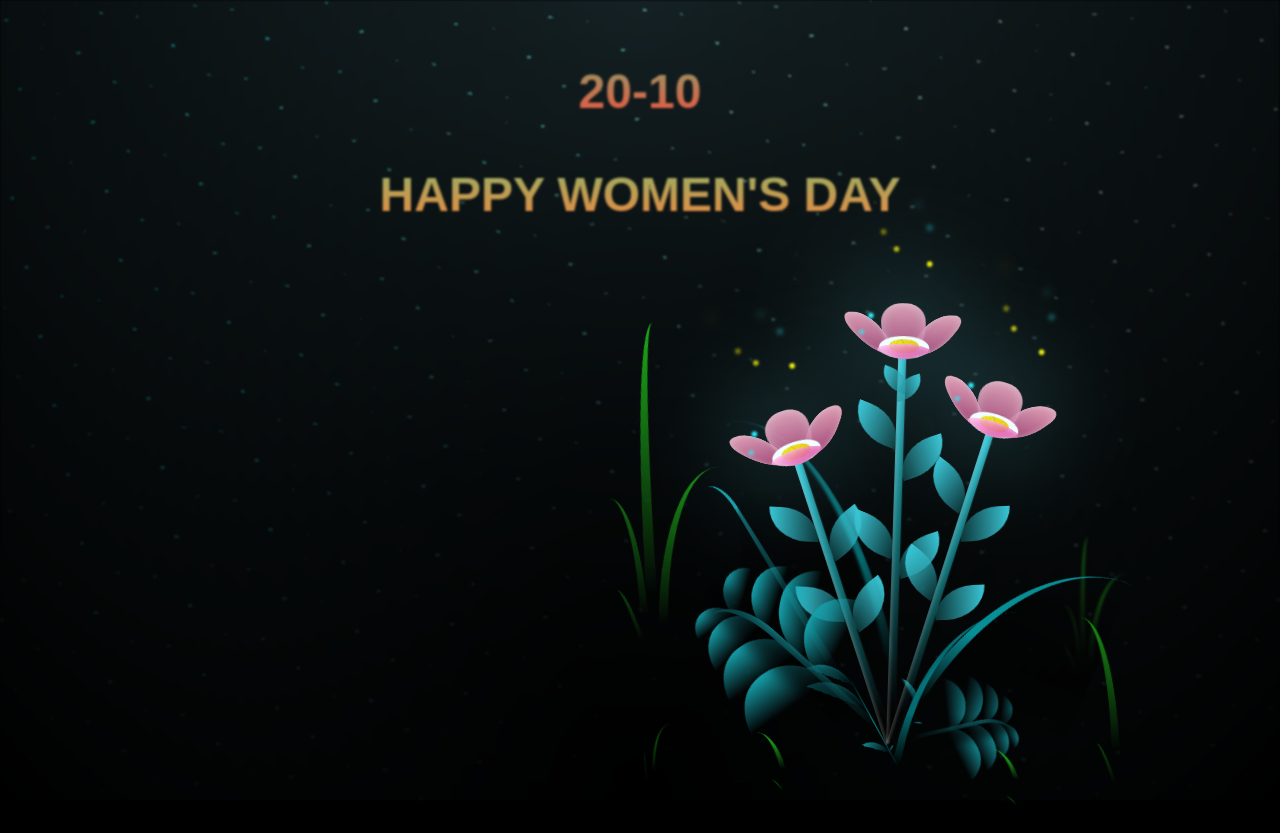
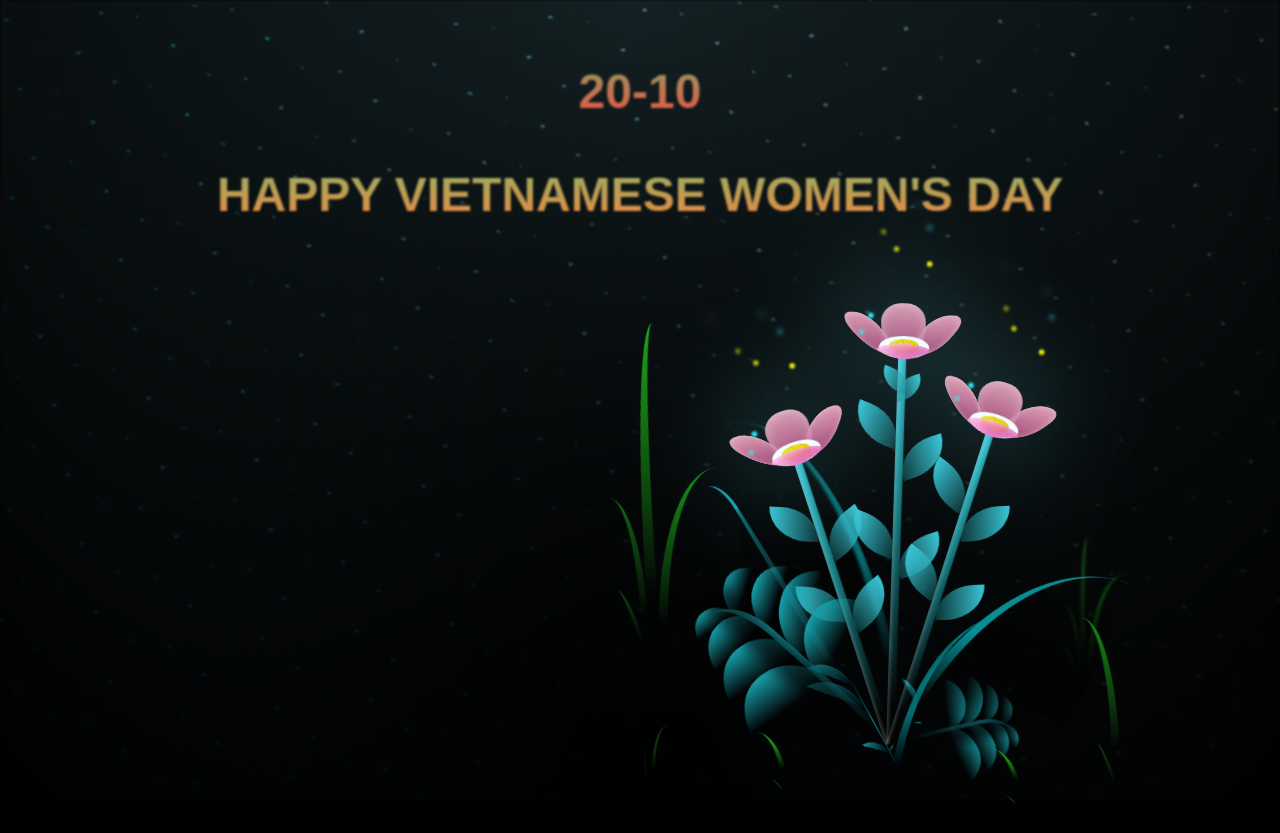
Before and after one commit to dylandspkt/HappyWomensDay, a plain HTML site: page index.html in a window 1280 px wide. Drawn offline with Linux system fonts and the light colour scheme.

Commit message:
Changed Text

```diff
--- a/index.html
+++ b/index.html
@@ -16,7 +16,7 @@
 <div class="night">
     <div class="march_text">
         <h1 class="animated_march_text">20-10</h1>
-        <h1 class="animated_march_text2">HAPPY WOMEN'S DAY</h1>
+        <h1 class="animated_march_text2">HAPPY VIETNAMESE WOMEN'S DAY</h1>
     </div>
 </div>
 
```
